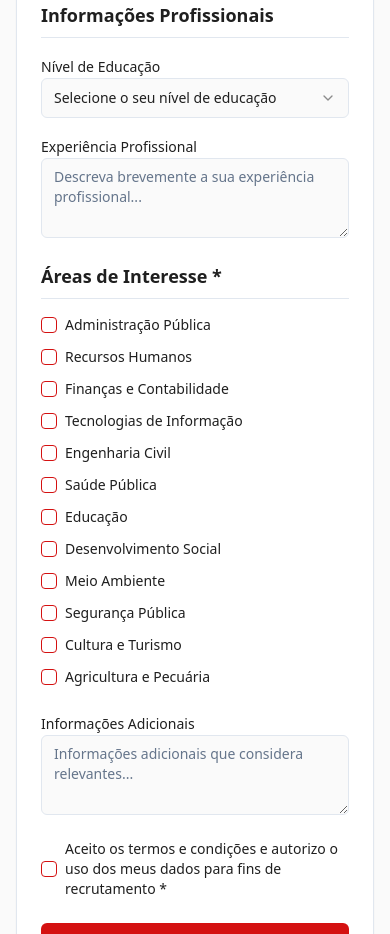
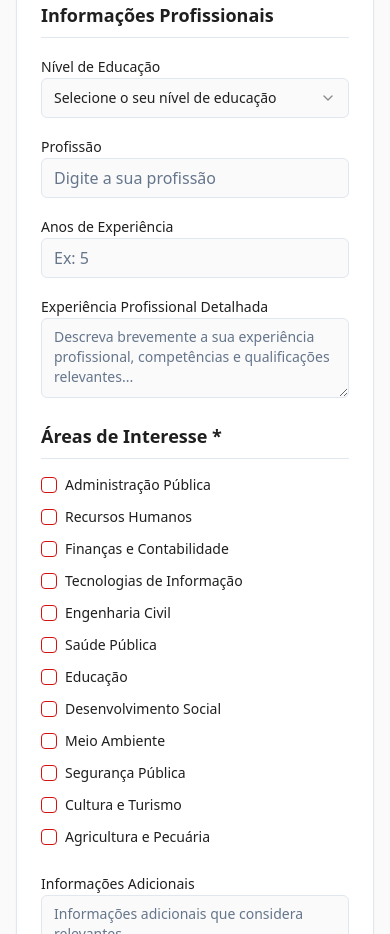
Before and after one commit to Ildo7Cuema/chipindo-portal-cidad, a React (Vite) app: page /register-interest in a window 390 px wide. Shown: the part 1540-2474 px from the top of the page. Built offline with nearby package versions, Linux system fonts and the light colour scheme; no server answers; the database is empty.

Commit message:
Fix: Add missing fields to modal
The AI has updated the "Interest Registration Details" modal to include the phone number, professional experience, and additional information fields.

```diff
--- a/src/pages/RegisterInterest.tsx
+++ b/src/pages/RegisterInterest.tsx
@@ -20,7 +20,9 @@ const RegisterInterest = () => {
     email: "",
     phone: "",
     education: "",
-    experience: "",
+    profession: "",
+    experienceYears: "",
+    professionalDetails: "",
     areasOfInterest: [] as string[],
     additionalInfo: "",
     acceptTerms: false
@@ -80,9 +82,12 @@ const RegisterInterest = () => {
           full_name: formData.fullName,
           email: formData.email,
           phone: formData.phone || null,
-          profession: formData.experience || null,
+          profession: formData.profession || null,
+          experience_years: formData.experienceYears ? parseInt(formData.experienceYears) : null,
           areas_of_interest: formData.areasOfInterest,
-          additional_info: formData.additionalInfo || null,
+          additional_info: [formData.professionalDetails, formData.additionalInfo]
+            .filter(info => info && info.trim())
+            .join('\n\nInformações Adicionais:\n') || null,
           terms_accepted: formData.acceptTerms
         });
 
@@ -99,7 +104,9 @@ const RegisterInterest = () => {
         email: "",
         phone: "",
         education: "",
-        experience: "",
+        profession: "",
+        experienceYears: "",
+        professionalDetails: "",
         areasOfInterest: [],
         additionalInfo: "",
         acceptTerms: false
@@ -249,13 +256,38 @@ const RegisterInterest = () => {
                     </Select>
                   </div>
 
+                  <div className="grid grid-cols-1 md:grid-cols-2 gap-4">
+                    <div>
+                      <Label htmlFor="profession">Profissão</Label>
+                      <Input
+                        id="profession"
+                        value={formData.profession}
+                        onChange={(e) => setFormData(prev => ({ ...prev, profession: e.target.value }))}
+                        placeholder="Digite a sua profissão"
+                      />
+                    </div>
+
+                    <div>
+                      <Label htmlFor="experienceYears">Anos de Experiência</Label>
+                      <Input
+                        id="experienceYears"
+                        type="number"
+                        min="0"
+                        max="50"
+                        value={formData.experienceYears}
+                        onChange={(e) => setFormData(prev => ({ ...prev, experienceYears: e.target.value }))}
+                        placeholder="Ex: 5"
+                      />
+                    </div>
+                  </div>
+
                   <div>
-                    <Label htmlFor="experience">Experiência Profissional</Label>
+                    <Label htmlFor="additionalProfessionalInfo">Experiência Profissional Detalhada</Label>
                     <Textarea
-                      id="experience"
-                      value={formData.experience}
-                      onChange={(e) => setFormData(prev => ({ ...prev, experience: e.target.value }))}
-                      placeholder="Descreva brevemente a sua experiência profissional..."
+                      id="additionalProfessionalInfo"
+                      value={formData.professionalDetails}
+                      onChange={(e) => setFormData(prev => ({ ...prev, professionalDetails: e.target.value }))}
+                      placeholder="Descreva brevemente a sua experiência profissional, competências e qualificações relevantes..."
                       rows={3}
                     />
                   </div>
```
